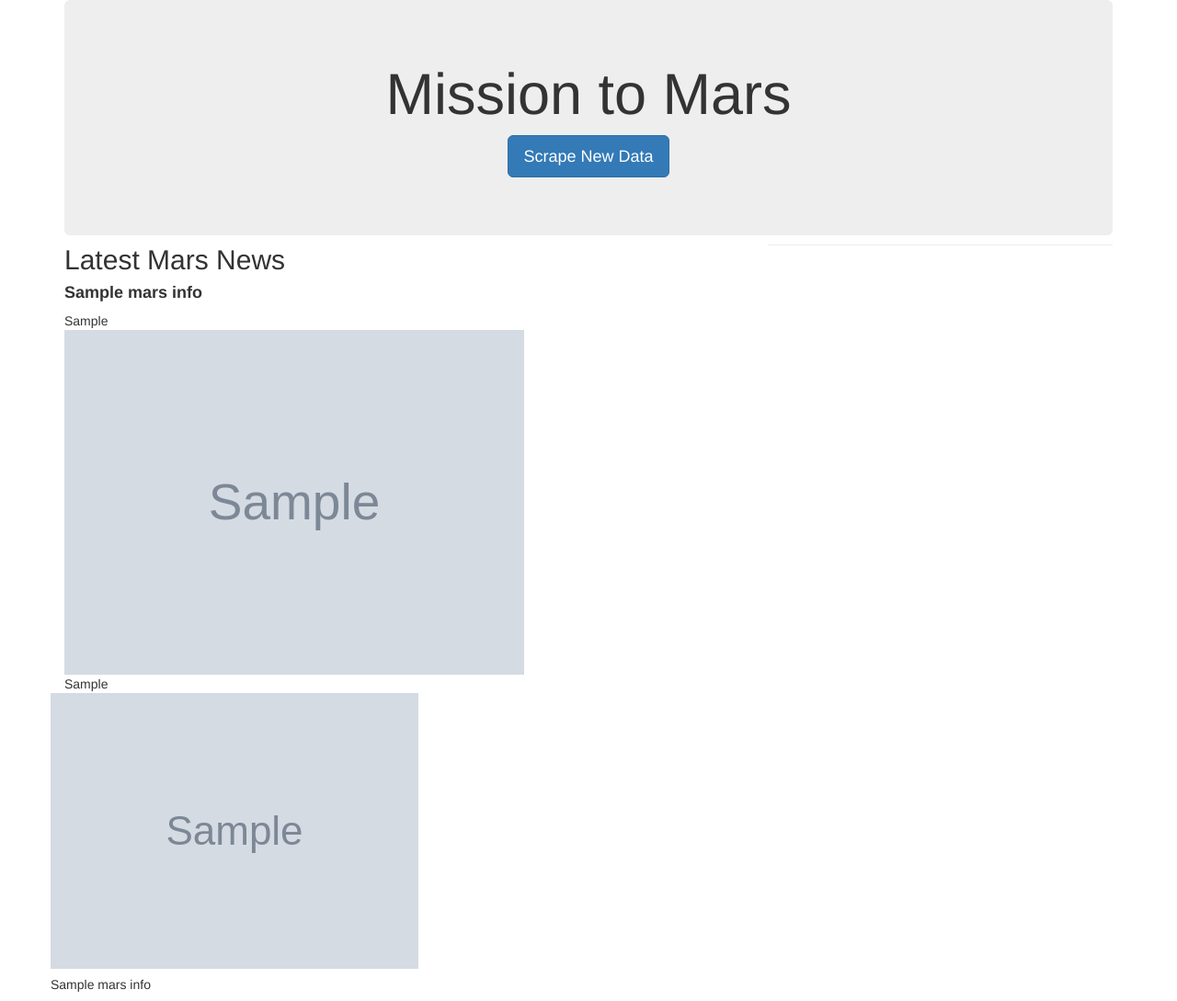
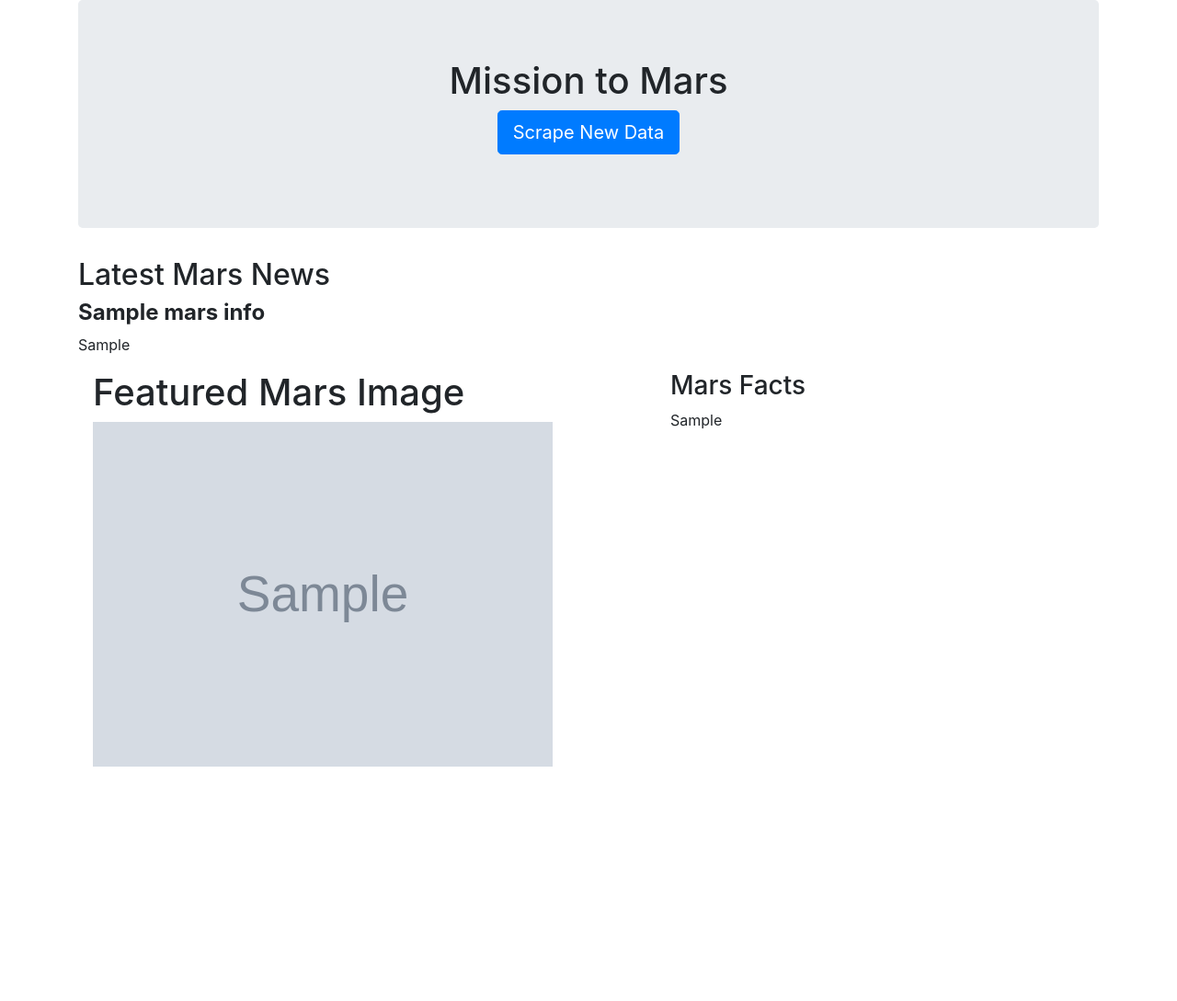
Before and after one commit to adrianstrecker/web-scraping-challenge, a Flask app: page / in a window 1280 px wide. Shown: the whole page at 92% size. After the commit the page ends 834 px from the top, so only its background shows below. Run offline with Flask 2, Linux system fonts and the light colour scheme; grey boxes marked "Sample" are stand-in pictures; a database or web service that is not in the repository returns one stand-in record (values such as "Sample title"); some libraries are stand-ins or nearby versions.

Commit message:
Backing up progress

```diff
--- a/Missions to Mars/scrape_mars.py
+++ b/Missions to Mars/scrape_mars.py
@@ -28,7 +28,7 @@ def scrape():
     time.sleep(2)
 
 
-
+    # Assistance from Benjamin Alford
     mars_info = {}
 
     html = browser.html
--- a/Missions to Mars/templates/index.html
+++ b/Missions to Mars/templates/index.html
@@ -6,7 +6,12 @@
     <meta name="viewport" content="width=device-width, initial-scale=1.0">
     <meta http-equiv="X-UA-Compatible" content="ie=edge">
     <title>Mission to Mars</title>
-    <link rel="stylesheet" href="https://maxcdn.bootstrapcdn.com/bootstrap/3.3.7/css/bootstrap.min.css">
+    <!-- CSS -->
+    <link rel="stylesheet" href="https://cdn.jsdelivr.net/npm/bootstrap@4.5.3/dist/css/bootstrap.min.css" integrity="sha384-TX8t27EcRE3e/ihU7zmQxVncDAy5uIKz4rEkgIXeMed4M0jlfIDPvg6uqKI2xXr2" crossorigin="anonymous">
+
+    <!-- jQuery and JS bundle w/ Popper.js -->
+    <script src="https://code.jquery.com/jquery-3.5.1.slim.min.js" integrity="sha384-DfXdz2htPH0lsSSs5nCTpuj/zy4C+OGpamoFVy38MVBnE+IbbVYUew+OrCXaRkfj" crossorigin="anonymous"></script>
+    <script src="https://cdn.jsdelivr.net/npm/bootstrap@4.5.3/dist/js/bootstrap.bundle.min.js" integrity="sha384-ho+j7jyWK8fNQe+A12Hb8AhRq26LrZ/JpcUGGOn+Y7RsweNrtN/tE3MoK7ZeZDyx" crossorigin="anonymous"></script>
 </head>
 
 <body>
@@ -16,45 +21,19 @@
             <h1>Mission to Mars</h1>
             <p><a class="btn btn-primary btn-lg" href="/scrape" role="button">Scrape New Data</a></p>
         </div>
+        <h2>Latest Mars News</h2>
+        {% for m in mars_info %}
+        <h4 class="heading" style="font-weight: bold;">{{ m.news_title }}</h4>
+        {{ m.news_p }}
+        <!-- Mars Data -->
+        <div class="row mx-md-n5">
+            <div class="col px-md-5"><div class="p-3 bg-white"><h1>Featured Mars Image</h1><img src="{{ m.featured_image_url }}" width="500" class="float-left"></div></div>
 
-        <!-- Mars Data -->
+            <div class="col px-md-5"><div class="p-3 bg-white"><h3>Mars Facts</h3> {{ m.facts_table | safe }}</div></div>
+          </div>
+        {% endfor %}
 
-        <div class="row" id="mars-data" style="margin-top: -4rem;">
-            <div class="col-md-8">
-                <h2>Latest Mars News</h2>
-                {% for m in mars_info %}
-                <h4 class="heading" style="font-weight: bold;">{{ m.news_title }}</h4>
-                {{ m.news_p }}<br>
-                <!-- <h1>Featured Mars Image</h1> -->
-                </div>
-                <div class="custom-row2 mx-md-5 pt-5">
-                    <div class="col px-md-5">
-                      <div class="container-fluid bg-white rounded">
-                        <div class="p-4 bg-white">
-
-                        <hr><div class="text-wrap mt-2 summary-text">
-                        <img src="{{ m.featured_image_url }}" width="500"></div>
-                        </div>
-                      </div>
-                    </div>
-
-                  <!--------------------------------->
-                  <!---------RIGHT CONTAINER--------->
-                  <!--------------------------------->
-
-                  <div class="custom-row mx-md-n5">
-                    <div class="col-8">
-                      <div class="container">
-                        <div class="px-5 py-4 bg-white rounded">
-                            {{ m.facts_table | safe }}
-                        </div>
-                      </div>
-                    </div>
-                </div>
-
-
-
-                <div class="col-md-12">
+                <!-- {% for m in mars_info %}
                 <div class="row row-cols-1 row-cols-md-2">
                     <div class="col mb-4">
                       <div class="card">
@@ -66,11 +45,7 @@
                     </div>
 
                   </div>
-                {% endfor %}
-            </div>
-        </div>
-
-    </div>
+                {% endfor %} -->
 </body>
 
 </html>
```
